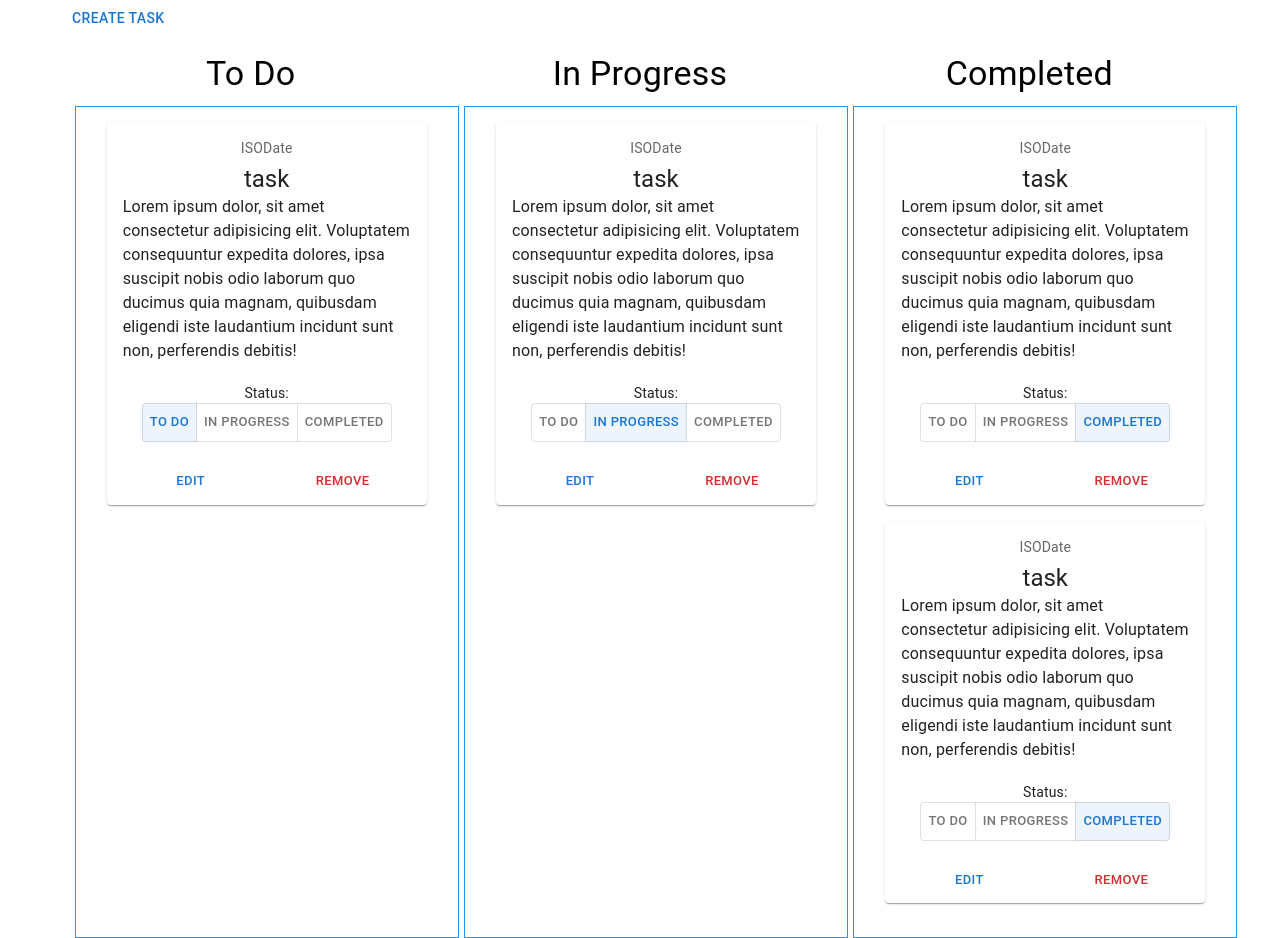
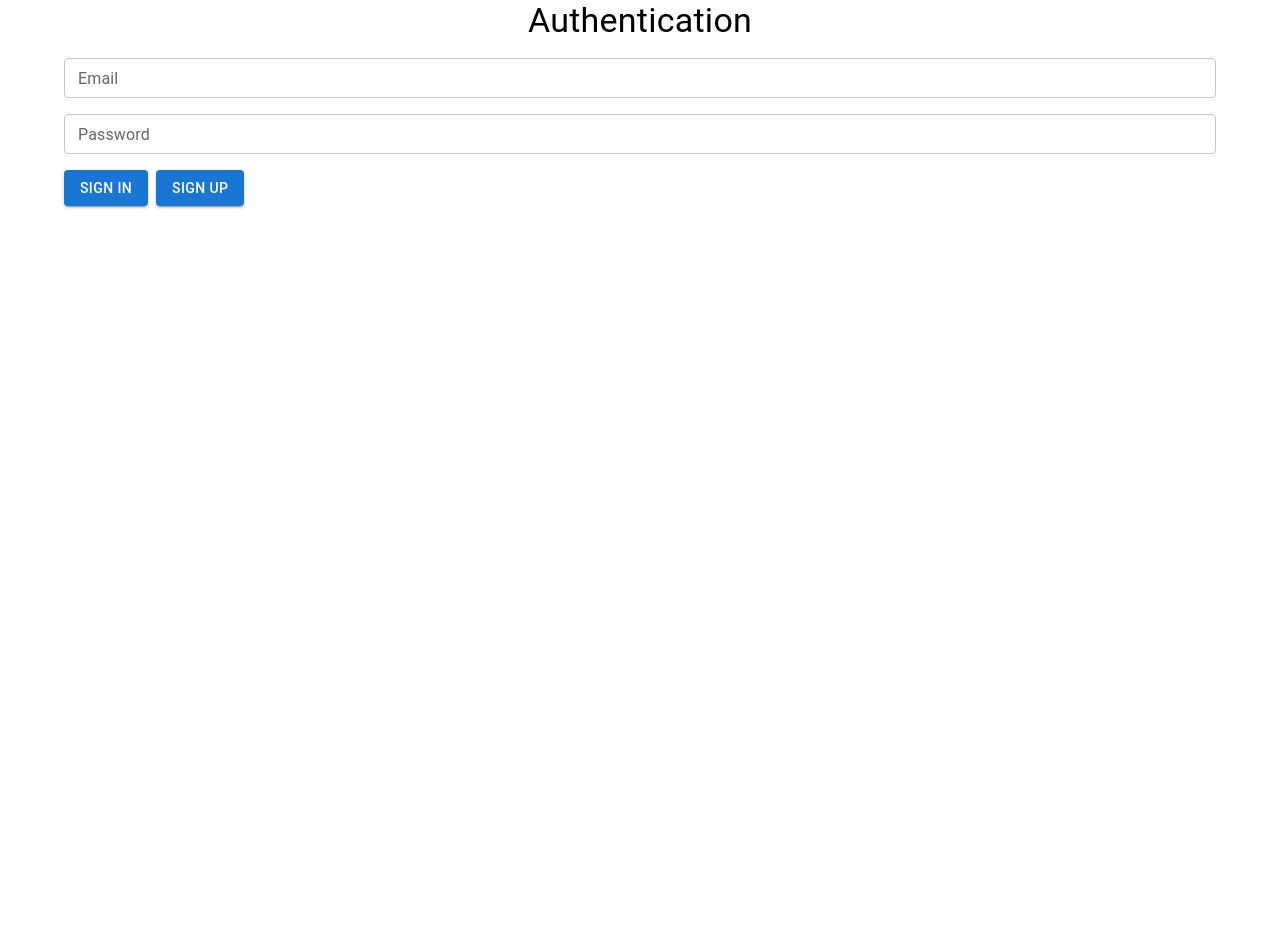
Before and after one commit to DefK1lla/mrui-t, a React (Create React App) app: page / in a window 1280 px wide. After the commit the page ends 800 px from the top, so only its background shows below. Built offline with nearby package versions, Linux system fonts and the light colour scheme.

Commit message:
feat: add Auth page

```diff
--- a/src/App.tsx
+++ b/src/App.tsx
@@ -1,10 +1,10 @@
 import './App.css'
-import { Tasks } from './pages'
+import { Auth } from './pages/Auth/Auth'
 
 const App: React.FC = () => {
   return (
     <div className='App'>
-      <Tasks />
+      <Auth />
     </div>
   )
 }
--- /dev/null
+++ b/src/components/AuthForm/AuthForm.tsx
@@ -0,0 +1,19 @@
+import { Button, Stack, TextField, Typography } from '@mui/material'
+import type { FC } from 'react'
+import React from 'react'
+
+export const AuthForm: FC = () => {
+  return (
+    <form>
+      <Stack spacing={2}>
+        <Typography variant='h4'>Authentication</Typography>
+        <TextField label='Email' fullWidth size='small' />
+        <TextField label='Password' type='password' fullWidth size='small' />
+        <Stack direction='row' spacing={1}>
+          <Button variant='contained'>Sign in</Button>
+          <Button variant='contained'>Sign up</Button>
+        </Stack>
+      </Stack>
+    </form>
+  )
+}
--- a/src/components/index.ts
+++ b/src/components/index.ts
@@ -1,4 +1,5 @@
 import { Task } from './Task/Task'
 import { TaskForm } from './TaskForm/TaskForm'
+import { AuthForm } from './AuthForm/AuthForm'
 
-export { Task, TaskForm }
+export { Task, TaskForm, AuthForm }
--- /dev/null
+++ b/src/pages/Auth/Auth.tsx
@@ -0,0 +1,12 @@
+import { Container } from '@mui/material'
+import type { FC } from 'react'
+
+import { AuthForm } from 'components'
+
+export const Auth: FC = () => {
+  return (
+    <Container>
+      <AuthForm />
+    </Container>
+  )
+}
--- a/src/pages/index.ts
+++ b/src/pages/index.ts
@@ -1,3 +1,4 @@
+// import { Auth } from './Auth/Auth'
 import { Tasks } from './Tasks/Tasks'
 
 export { Tasks }
```
